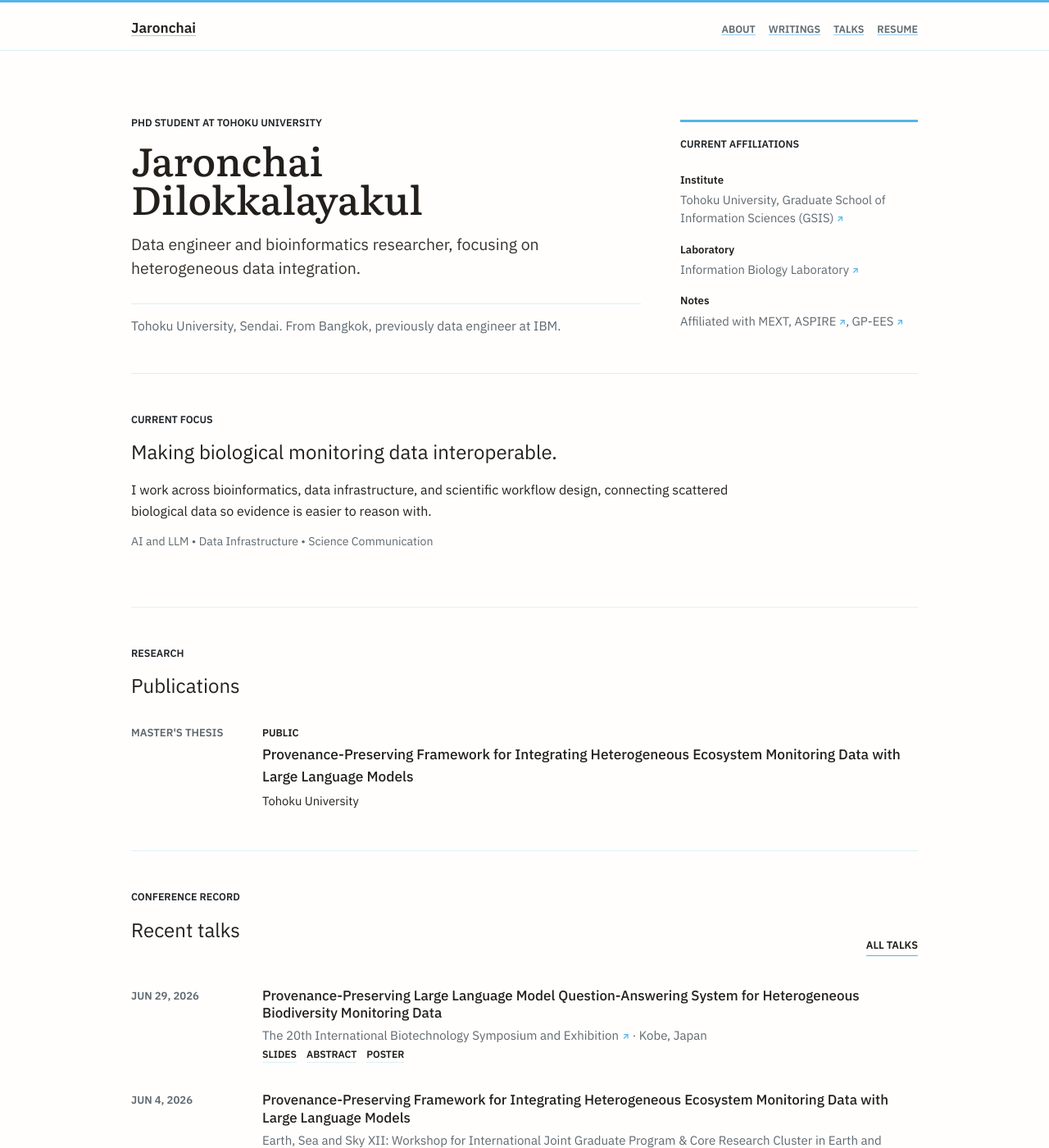
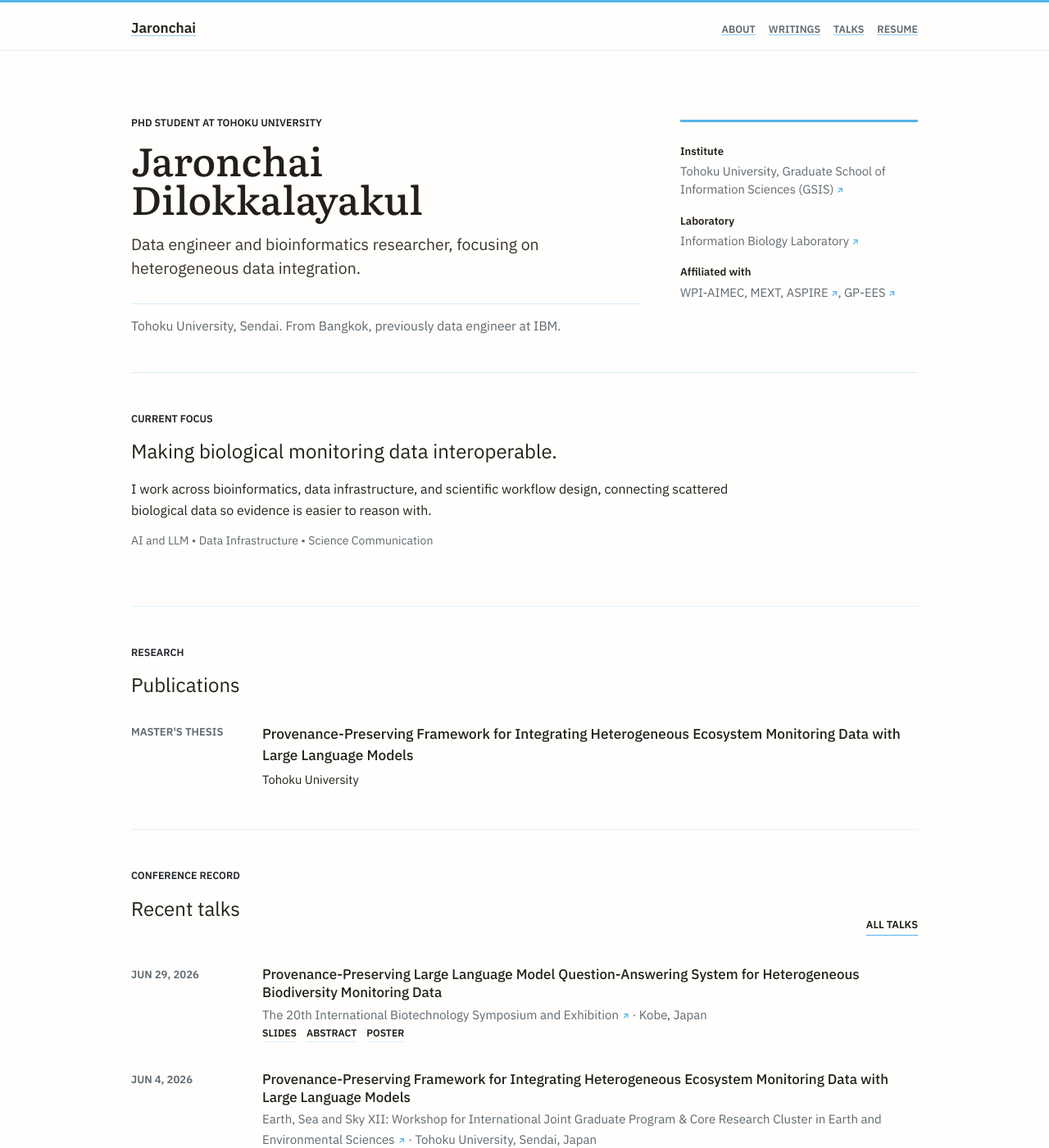
Before and after one commit to jarondlk/jaronchai-blog, a Jekyll site: the page built from index.markdown, in a window 1280 px wide and 1400 px high. Shown: the whole window at 82% size. Built offline with Jekyll 4.4.1, drawn with Linux system fonts in a browser that asks for light colours.

Commit message:
Update index.markdown

```diff
--- a/index.markdown
+++ b/index.markdown
@@ -24,7 +24,7 @@ layout: default
   </div>
 
   <aside class="home-brief" aria-label="Current coordinates">
-    <p class="home-brief__label">Current Affiliations</p>
+    <!-- <p class="home-brief__label">Current Affiliations</p> -->
     <dl>
       <div>
         <dt>Institute</dt>
@@ -39,9 +39,10 @@ layout: default
         </dd>
       </div>
       <div>
-        <dt>Notes</dt>
+        <dt>Affiliated with</dt>
         <dd>
-          Affiliated with MEXT,
+          WPI-AIMEC,
+          MEXT,
           ASPIRE<a class="affiliation-link" href="https://www.jst.go.jp/aspire/en/about_en.html" aria-label="ASPIRE website"><span aria-hidden="true">↗</span></a>,
           GP-EES<a class="affiliation-link" href="https://gp-ees.tohoku.ac.jp/en/" aria-label="GP-EES website"><span aria-hidden="true">↗</span></a>
         </dd>
@@ -74,7 +75,7 @@ layout: default
     <li class="output-item">
       <p class="output-type">{{ output.type }}</p>
       <div class="output-copy">
-        <p class="output-status">{{ output.status }}</p>
+        <!-- <p class="output-status">{{ output.status }}</p> -->
         {% if output.url %}
         <a class="output-title" href="{{ output.url }}">{{ output.title }}</a>
         {% else %}
```
